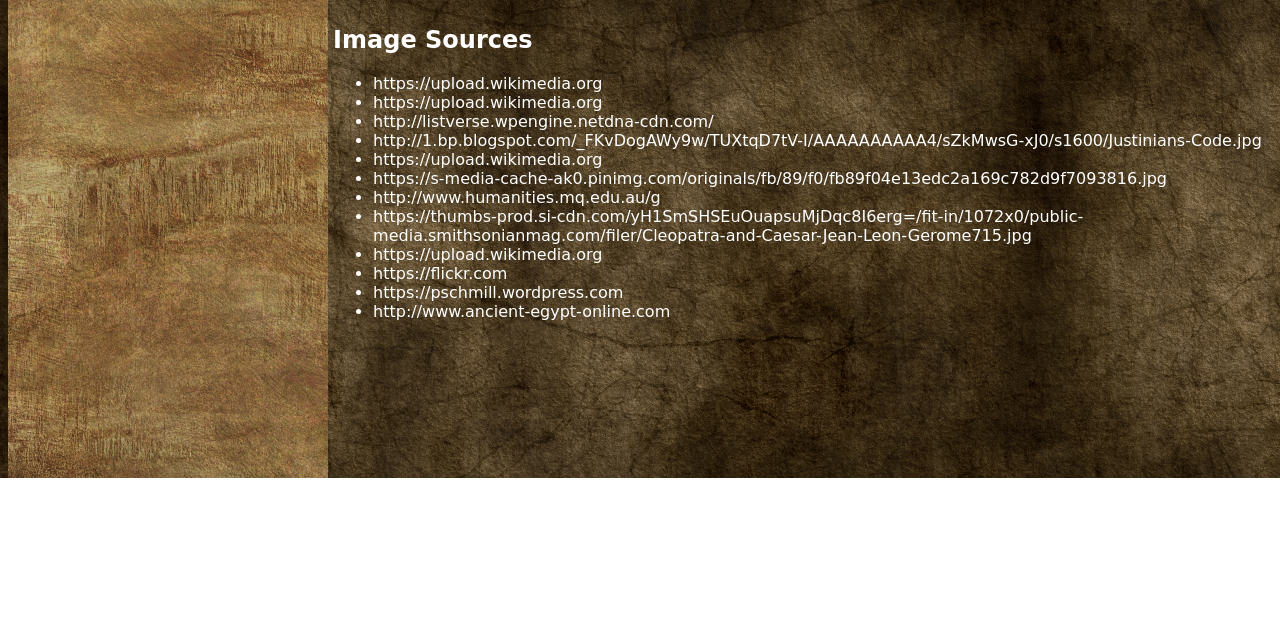
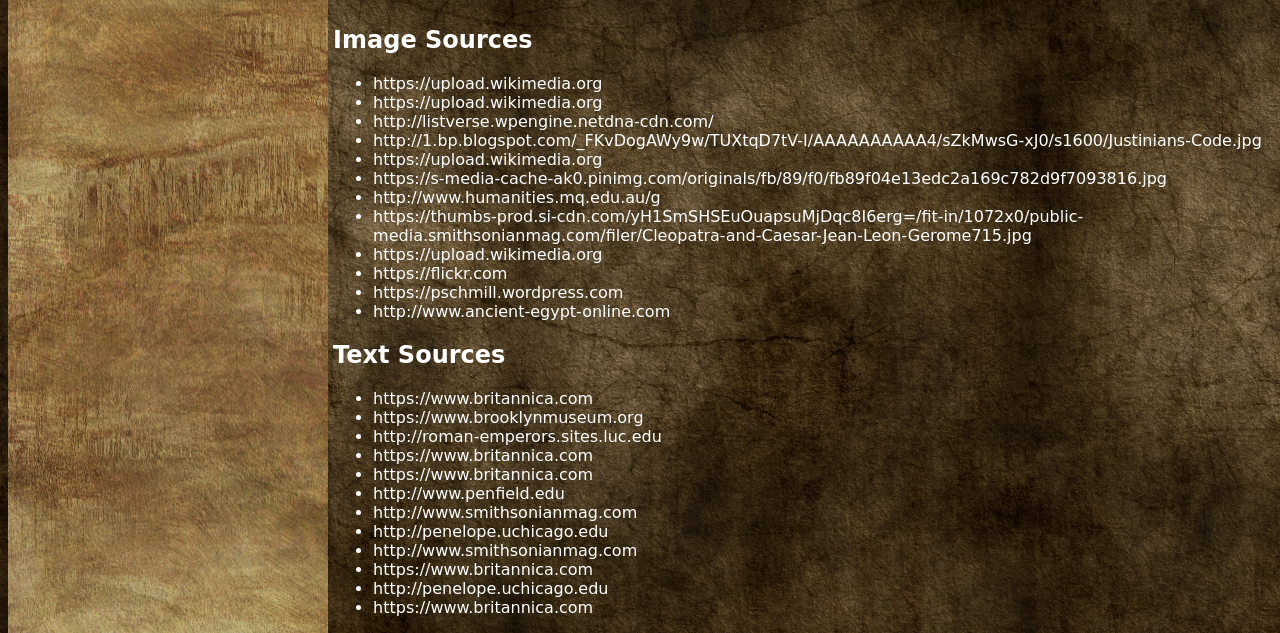
Before and after one commit to FriedMicro/women-in-premodern-history, a website: page pages/credits.html in a window 1280 px wide. Shown: the part 389-1022 px from the top of the page. Before the commit the page ends 867 px from the top, so only its background shows below. Drawn offline with nearby package versions, Linux system fonts and the light colour scheme; a web font is replaced by a local one.

Commit message:
Add credits

```diff
--- a/pages/credits.html
+++ b/pages/credits.html
@@ -77,6 +77,45 @@
         <a href="http://www.ancient-egypt-online.com/images/cleopatra-caesar1.jpg" target="_blank">http://www.ancient-egypt-online.com</a>
       </li>
     </ul>
+    <h2>Text Sources</h2>
+    <ul class="sources">
+      <li>
+        <a href="https://www.britannica.com/biography/Jezebel-queen-of-Israel" target="_blank">https://www.britannica.com</a>
+      </li>
+      <li>
+        <a href="https://www.brooklynmuseum.org/eascfa/dinner_party/place_settings/theodora" target="_blank">https://www.brooklynmuseum.org</a>
+      </li>
+      <li>
+        <a href="http://roman-emperors.sites.luc.edu/dora.htm" target="_blank">http://roman-emperors.sites.luc.edu</a>
+      </li>
+      <li>
+        <a href="https://www.britannica.com/biography/Theodora-Byzantine-empress-died-548" target="_blank">https://www.britannica.com</a>
+      </li>
+      <li>
+        <a href="https://www.britannica.com/biography/Justinian-I" target="_blank">https://www.britannica.com</a>
+      </li>
+      <li>
+        <a href="http://www.penfield.edu/webpages/jgiotto/onlinetextbook.cfm?subpage=1679589" target="_blank">http://www.penfield.edu</a>
+      </li>
+      <li>
+        <a href="http://www.smithsonianmag.com/history/who-was-cleopatra-151356013/" target="_blank">http://www.smithsonianmag.com</a>
+      </li>
+      <li>
+        <a href="http://penelope.uchicago.edu/~grout/encyclopaedia_romana/miscellanea/cleopatra/bust.html" target="_blank">http://penelope.uchicago.edu</a>
+      </li>
+      <li>
+        <a href="http://www.smithsonianmag.com/history/rehabilitating-cleopatra-70613486/" target="_blank">http://www.smithsonianmag.com</a>
+      </li>
+      <li>
+        <a href="https://www.britannica.com/topic/Alexiad" target="_blank">https://www.britannica.com</a>
+      </li>
+      <li>
+        <a href="http://penelope.uchicago.edu/Thayer/e/roman/texts/plutarch/lives/antony*.html" target="_blank">http://penelope.uchicago.edu</a>
+      </li>
+      <li>
+        <a href="https://www.britannica.com/biography/Anna-Comnena" target="_blank">https://www.britannica.com</a>
+      </li>
+    </ul>
   </div>
 </body>
 <footer>
```
